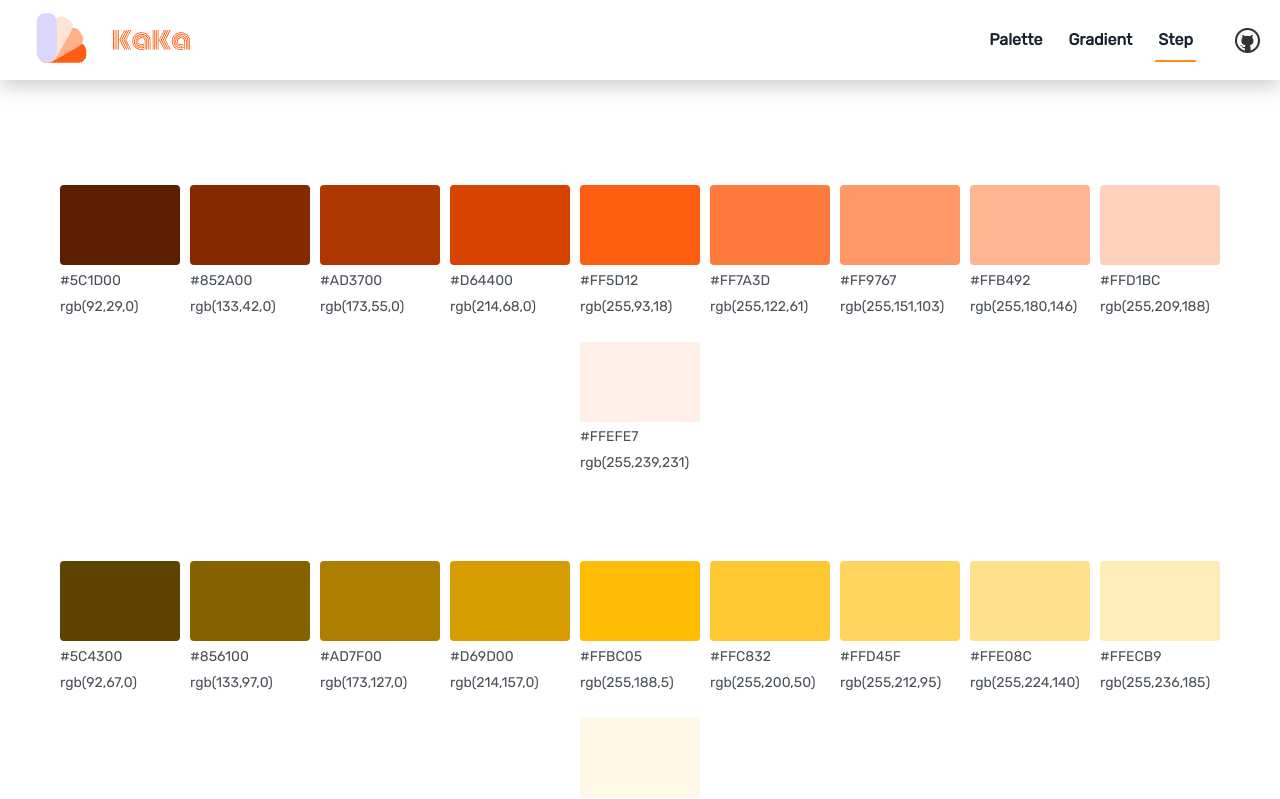
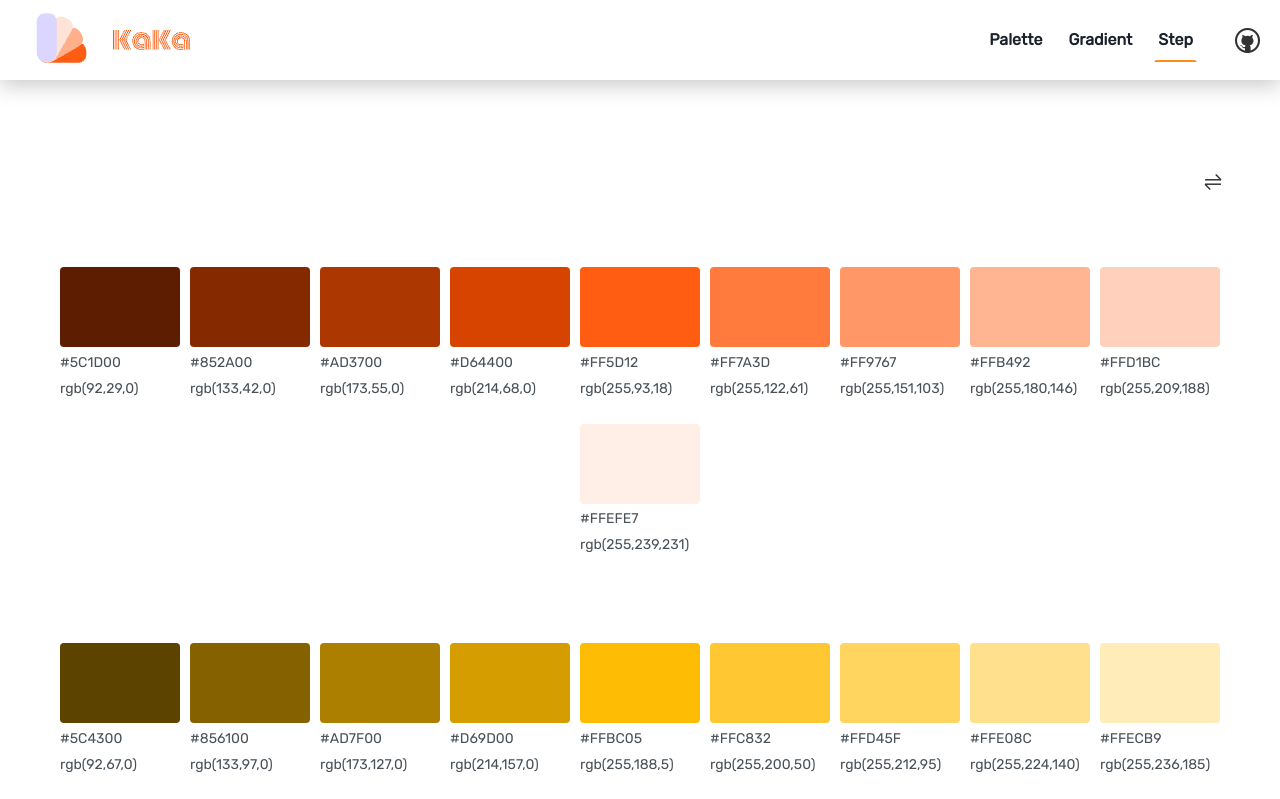
Before and after one commit to afterwork-design/color-card, a Next.js app: page /step in a window 1280 px wide. Shown: the top 799 px of the page. Built offline with nearby package versions, Linux system fonts and the light colour scheme.

Commit message:
feat: add step color reverse

```diff
--- a/src/components/step/index.tsx
+++ b/src/components/step/index.tsx
@@ -1,12 +1,14 @@
-import React, {FC} from "react";
-import {HStack, VStack, Box} from "@chakra-ui/react";
-import {step} from "src/server";
-import {hexToRGB} from "src/util/colorConvert";
+import React, { FC, useState } from "react";
+import { Image, HStack, VStack, Box } from "@chakra-ui/react";
+import { step } from "src/server";
+import { hexToRGB } from "src/util/colorConvert";
 
-const {colors} = step;
+const { colors } = step;
 const copiedText = "copied!";
 
 const Step: FC = () => {
+
+    const [colorReverse, setColorReverse] = useState<boolean>(false);
 
     const colorClick: React.MouseEventHandler<HTMLDivElement> = (e) => {
         const divEle = e.target as HTMLDivElement;
@@ -23,6 +25,8 @@ const Step: FC = () => {
         });
     };
 
+    const reverseButtonClick = () => setColorReverse(!colorReverse);
+
     return (
         <Box
             bgColor="white"
@@ -37,6 +41,13 @@ const Step: FC = () => {
                 margin="0 auto"
                 bgColor="white"
             >
+                <HStack width="100%" p="0 40px" justifyContent="flex-end">
+                    <Image
+                        src="./sort.svg"
+                        cursor="pointer"
+                        onClick={reverseButtonClick}
+                    />
+                </HStack>
                 {
                     colors.map((stpeColor) => {
                         const groupKey = stpeColor.reduce((v1, v2) => v1 + v2);
@@ -51,7 +62,7 @@ const Step: FC = () => {
                                 w="100%"
                             >
                                 {
-                                    stpeColor.map((hex) => (
+                                    (colorReverse ? [...stpeColor].reverse() : stpeColor).map((hex) => (
                                         <VStack
                                             alignItems="flex-start"
                                             fontSize="14px"
--- a/src/pages/step.tsx
+++ b/src/pages/step.tsx
@@ -2,7 +2,7 @@ import React from "react";
 import {LayoutPage} from "../typing";
 import {Box} from "@chakra-ui/react";
 import Header from "src/components/header";
-import GradientContent from "src/components/step";
+import StepContent from "src/components/step";
 import {NextSeo} from "next-seo";
 
 const Gradient: LayoutPage = () => {
@@ -13,7 +13,7 @@ const Gradient: LayoutPage = () => {
             />
             <Box>
                 <Header activeIndex={2} />
-                <GradientContent />
+                <StepContent />
             </Box>
         </>
     );
```
Also changed, not shown: public/sort.svg (added).
